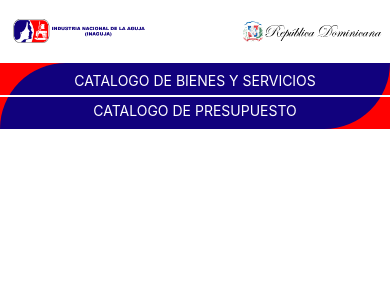
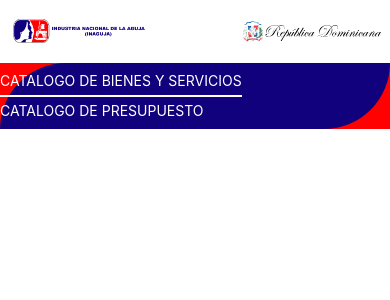
Before and after one commit to RafaelM011/INAGUJA, a React (Vite) app: page / in a window 390 px wide. Shown: the top 300 px of the page. Built offline with nearby package versions, Linux system fonts and the light colour scheme.

Commit message:
creating pages, filter and list component

```diff
--- a/src/App.jsx
+++ b/src/App.jsx
@@ -1,13 +1,14 @@
 import React from "react"
 import { Route, Routes } from "react-router"
 import { Header } from "./components/Header"
+import Bienes from "./pages/catalogo_bienes"
 
 export default function App() {
   return (
     <>
       <Header/>
       <Routes>
-        {/* <Route path='/' element={}/> */}
+        <Route path='/catalogo_bienes' element={<Bienes/>}/>
       </Routes>
     </>
   )
--- /dev/null
+++ b/src/components/Filtro.jsx
@@ -0,0 +1,9 @@
+import React from "react";
+
+export default function Filtro() {
+    return(
+        <div className="">
+
+        </div>
+    )
+}
--- a/src/components/Header.jsx
+++ b/src/components/Header.jsx
@@ -1,6 +1,7 @@
 import React from "react";
 import Logo from "../assets/Logo.png"
 import Escudo from "../assets/escudo.svg"
+import { Link } from "react-router-dom";
 
 export const Header = () => {
     return(
@@ -11,8 +12,12 @@ export const Header = () => {
             </div>
             <div className="bg-secondary w-screen">
                 <div className="w-inherit flex flex-col md:flex-row place-content-around py-1 bg-primary rounded-tl-full rounded-br-full md:border-x-2 md:border-white">
-                    <button className="py-1 text-white border-b-2 md:border-b-0 border-white text-sm md:text-md lg:text-lg"> CATALOGO DE BIENES Y SERVICIOS </button>
-                    <button className="py-1 text-white text-sm md:text-md lg:text-lg"> CATALOGO DE PRESUPUESTO </button>
+                    <Link to='/catalogo_bienes'>
+                        <button className="py-1 text-white border-b-2 md:border-b-0 border-white text-sm md:text-md lg:text-lg"> CATALOGO DE BIENES Y SERVICIOS </button>
+                    </Link>
+                    <Link to='/catalogo_presupuestario'>
+                        <button className="py-1 text-white text-sm md:text-md lg:text-lg"> CATALOGO DE PRESUPUESTO </button>
+                    </Link>
                 </div>
             </div>
         </div>
--- a/src/pages/home.jsx
+++ b/src/components/Lista.jsx
@@ -1,6 +1,6 @@
 import React from "react";
 
-export default function Home(){
+export default function Lista() {
     return(
         <div className="">
 
--- /dev/null
+++ b/src/pages/catalogo_bienes.jsx
@@ -0,0 +1,11 @@
+import React from "react";
+
+export default function Bienes(){
+    return(
+        <div className="">
+            <div className="flex flex-col md:flex-row">
+
+            </div>
+        </div>
+    )
+}
```
Also changed, not shown: src/pages/catalogo_presupuestario.jsx (added).
